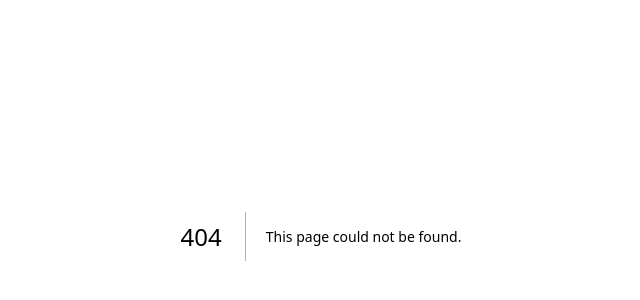
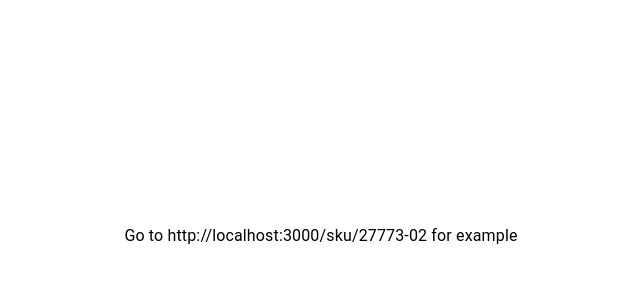
Before and after one commit to agottfredsson/messy-csv-table, a Next.js app in the folder client/: page / in a window 1280 px wide. Before the commit this address had no page. Shown: the part 164-464 px from the top of the page, without its empty margins (319-959 px from the left). Built offline with nearby package versions, Linux system fonts and the light colour scheme.

Commit message:
feat: add home page

```diff
--- /dev/null
+++ b/client/src/pages/index.tsx
@@ -0,0 +1,17 @@
+import { Grid, Typography } from "@mui/material";
+
+export default function Home() {
+  return (
+    <Grid
+      container
+      style={{
+        justifyContent: "center",
+        alignItems: "center",
+      }}
+    >
+      <Typography style={{ color: "black" }}>
+        Go to http://localhost:3000/sku/27773-02 for example
+      </Typography>
+    </Grid>
+  );
+}
--- a/client/src/styles/globals.css
+++ b/client/src/styles/globals.css
@@ -5,7 +5,14 @@
   font-family: -apple-system, BlinkMacSystemFont, Segoe UI, Roboto, Oxygen,
     Ubuntu, Cantarell, Fira Sans, Droid Sans, Helvetica Neue, sans-serif;
 }
-
+#__next {
+  position: absolute;
+  top: 0;
+  bottom: 0;
+  left: 0;
+  right: 0;
+  display: flex;
+}
 a {
   color: inherit;
   text-decoration: none;
```
